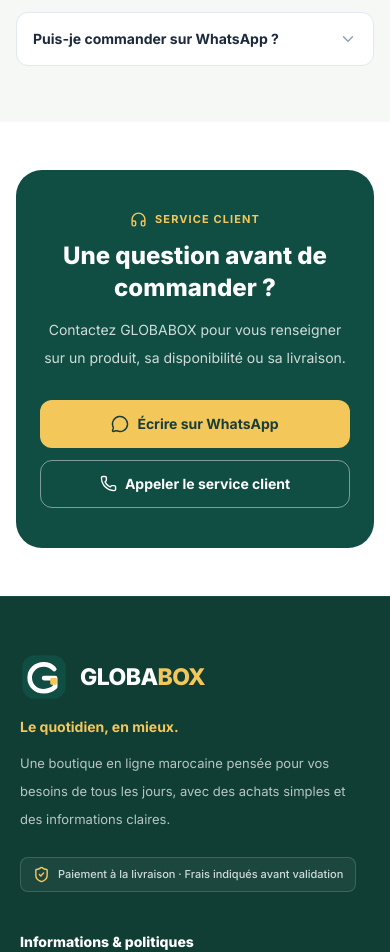
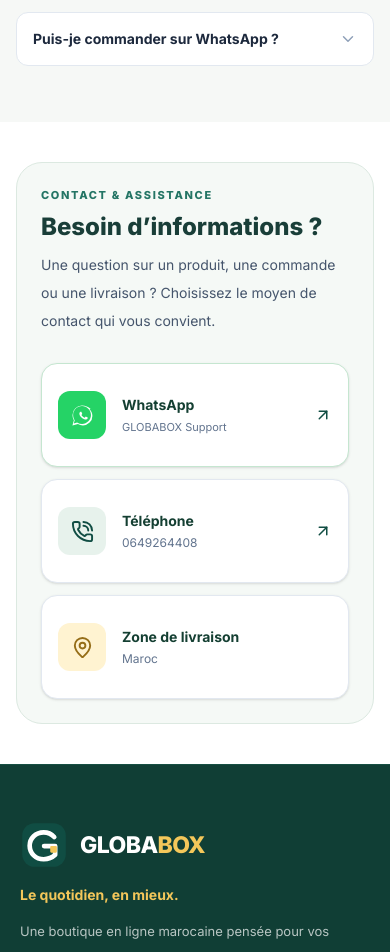
Before and after one commit to Hassan04ma/globabox.com, a React (Vite) app: page / in a window 390 px wide. Shown: the part 2310-3262 px from the top of the page. Built offline with nearby package versions, Linux system fonts and the light colour scheme; no server answers.

Commit message:
Replace pre-footer contacts with branded WhatsApp phone and Morocco location cards

```diff
--- a/src/components/FinalWhatsAppCTA.tsx
+++ b/src/components/FinalWhatsAppCTA.tsx
@@ -1,33 +1,37 @@
-import { MessageCircle, Phone, Headphones } from 'lucide-react';
+import { ArrowUpRight, Headphones, MapPin, PhoneCall } from 'lucide-react';
 import type { Language } from '../types';
-import { triggerWhatsAppClick } from '../utils/analytics';
-import { DISPLAY_PHONE, WHATSAPP_LINK } from '../data';
+import { ORDER_SUPPORT_NUMBER, WHATSAPP_LINK } from '../data';
+import WhatsAppIcon from './WhatsAppIcon';
 
-interface Props { language: Language; onWhatsAppOrder?: (params?: any)=>void; }
-
-const copy = {
-  fr: {badge:'SERVICE CLIENT',title:'Une question avant de commander ?',text:'Contactez GLOBABOX pour vous renseigner sur un produit, sa disponibilité ou sa livraison.',whatsapp:'Écrire sur WhatsApp',call:'Appeler le service client'},
-  ar: {badge:'خدمة الزبناء',title:'عندك شي سؤال قبل ما تطلب؟',text:'تواصل مع جلوبابوكس باش تستفسر على المنتجات، التوفر أو التوصيل.',whatsapp:'تواصل عبر واتساب',call:'اتصل بخدمة الزبناء'},
-  en: {badge:'CUSTOMER SUPPORT',title:'Need help before ordering?',text:'Contact GLOBABOX for product details, stock and delivery questions.',whatsapp:'Message on WhatsApp',call:'Call customer service'}
+const copy={
+ fr:{tag:'CONTACT & ASSISTANCE',title:'Besoin d’informations ?',text:'Une question sur un produit, une commande ou une livraison ? Choisissez le moyen de contact qui vous convient.',wa:'WhatsApp',call:'Téléphone',area:'Zone de livraison',morocco:'Maroc'},
+ ar:{tag:'التواصل والمساعدة',title:'محتاج شي معلومة؟',text:'عندك سؤال على منتج أو طلبية أو التوصيل؟ اختار الطريقة المناسبة للتواصل.',wa:'واتساب',call:'الهاتف',area:'منطقة التوصيل',morocco:'المغرب'},
+ en:{tag:'CONTACT & SUPPORT',title:'How can we help?',text:'Questions about products, orders or delivery? Choose your preferred contact option.',wa:'WhatsApp',call:'Phone',area:'Delivery area',morocco:'Morocco'}
 } as const;
 
-export default function FinalWhatsAppCTA({language,onWhatsAppOrder}:Props) {
- const c=copy[language];
- return <section id="final-whatsapp-cta-section" className="mx-auto max-w-7xl px-4 py-12 sm:px-6 lg:px-8" dir={language==='ar'?'rtl':'ltr'}>
-   <div className="flex flex-col items-center justify-between gap-7 rounded-[26px] bg-[#104d43] px-6 py-10 text-white sm:px-10 lg:flex-row">
-     <div className="max-w-xl text-center lg:text-start">
-       <div className="mb-3 inline-flex items-center gap-2 text-[11px] font-bold tracking-widest text-[#f4c75a]"><Headphones size={17}/>{c.badge}</div>
-       <h2 className="text-2xl font-black sm:text-3xl">{c.title}</h2>
-       <p className="mt-3 text-sm leading-7 text-white/80">{c.text}</p>
-     </div>
-     <div className="flex w-full flex-col gap-3 sm:w-auto sm:flex-row">
-       <button type="button" onClick={()=>{triggerWhatsAppClick('Final CTA Section'); if(onWhatsAppOrder){onWhatsAppOrder({source:'final_cta',customMessage:language==='ar'?'سلام، بغيت نستفسر على شي منتج فـ GLOBABOX.':'Bonjour, je souhaite des informations sur les produits GLOBABOX.'});}else{window.open(WHATSAPP_LINK,'_blank','noopener,noreferrer');}}} className="inline-flex min-h-12 items-center justify-center gap-2 rounded-xl bg-[#f4c75a] px-5 text-sm font-bold text-[#193e38] hover:bg-yellow-300">
-         <MessageCircle size={18}/>{c.whatsapp}
-       </button>
-       <a href={'tel:'+DISPLAY_PHONE} className="inline-flex min-h-12 items-center justify-center gap-2 rounded-xl border border-white/45 px-5 text-sm font-bold text-white hover:bg-white/10">
-         <Phone size={17}/>{c.call}
-       </a>
-     </div>
-   </div>
+export default function FinalWhatsAppCTA({language}:{language:Language}){
+ const t=copy[language];
+ return <section id="store-contact" className="mx-auto max-w-7xl px-4 py-10 sm:px-6 lg:px-8" dir={language==='ar'?'rtl':'ltr'}>
+  <div className="rounded-[26px] border border-[#dce9e1] bg-[#f5f9f6] p-6 sm:p-9">
+    <div className="mb-7 max-w-2xl">
+      <p className="mb-2 text-[11px] font-extrabold tracking-[.15em] text-[#247565]">{t.tag}</p>
+      <h2 className="text-2xl font-black text-[#193e38] sm:text-3xl">{t.title}</h2>
+      <p className="mt-2 text-sm leading-7 text-slate-600">{t.text}</p>
+    </div>
+    <div className="grid gap-3 sm:grid-cols-3">
+      <a href={WHATSAPP_LINK} target="_blank" rel="noopener noreferrer" className="group flex min-h-[104px] items-center gap-4 rounded-2xl border border-[#c5e6d0] bg-white p-4 shadow-sm transition hover:-translate-y-0.5 hover:border-[#25d366] hover:shadow-md">
+        <span className="flex h-12 w-12 shrink-0 items-center justify-center rounded-xl bg-[#25d366] text-white"><WhatsAppIcon className="h-6 w-6"/></span>
+        <span className="min-w-0 flex-1"><span className="block text-sm font-bold text-[#143f32]">{t.wa}</span><span className="mt-1 block text-[11px] text-slate-500">GLOBABOX Support</span></span><ArrowUpRight size={18} className="text-[#104d43]"/>
+      </a>
+      <a href={'tel:'+ORDER_SUPPORT_NUMBER} className="group flex min-h-[104px] items-center gap-4 rounded-2xl border border-slate-200 bg-white p-4 shadow-sm transition hover:-translate-y-0.5 hover:border-[#104d43] hover:shadow-md">
+        <span className="flex h-12 w-12 shrink-0 items-center justify-center rounded-xl bg-[#e7f2ec] text-[#104d43]"><PhoneCall size={23}/></span>
+        <span className="min-w-0 flex-1"><span className="block text-sm font-bold text-[#143f32]">{t.call}</span><span dir="ltr" className="mt-1 block text-xs text-slate-500">{ORDER_SUPPORT_NUMBER}</span></span><ArrowUpRight size={18} className="text-[#104d43]"/>
+      </a>
+      <div className="flex min-h-[104px] items-center gap-4 rounded-2xl border border-slate-200 bg-white p-4 shadow-sm">
+        <span className="flex h-12 w-12 shrink-0 items-center justify-center rounded-xl bg-[#fff3d1] text-[#956d18]"><MapPin size={23}/></span>
+        <span className="min-w-0 flex-1"><span className="block text-sm font-bold text-[#143f32]">{t.area}</span><span className="mt-1 block text-xs text-slate-500">{t.morocco}</span></span>
+      </div>
+    </div>
+  </div>
  </section>;
 }
```
